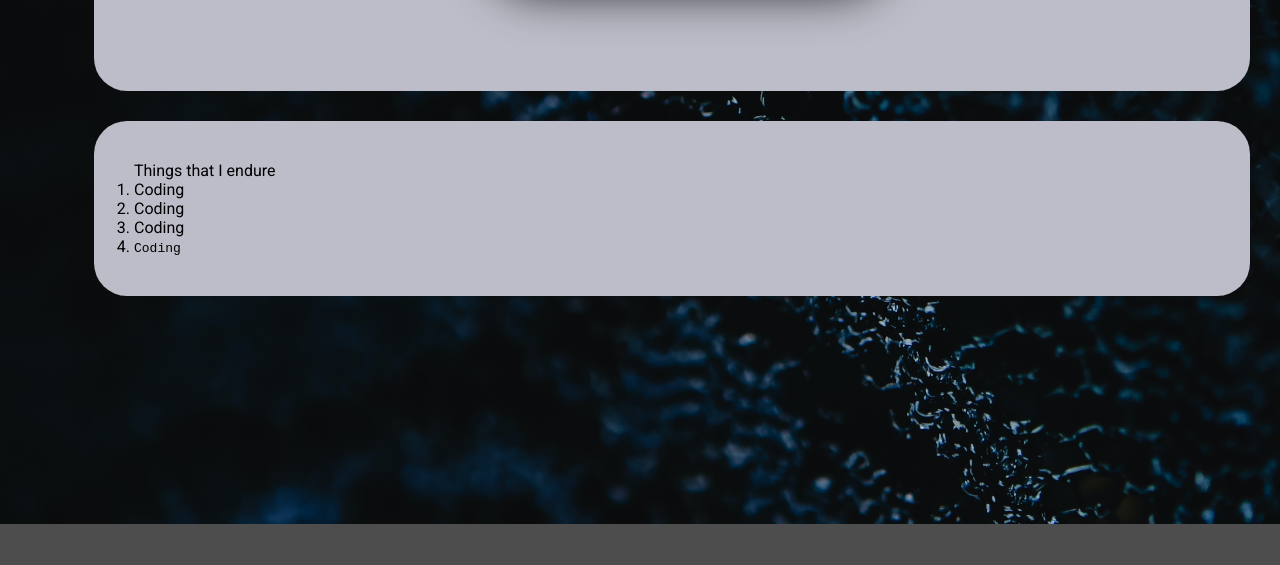
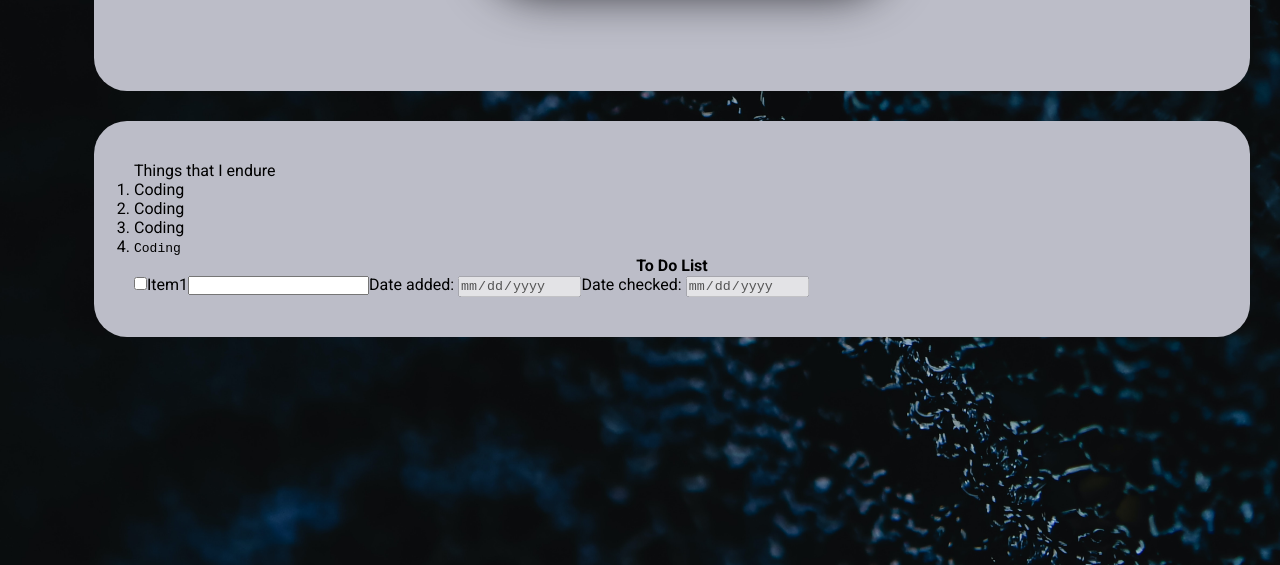
Before and after one commit to cyvu/school, a plain HTML site: page index.html in a window 1280 px wide. Shown: the part 855-1420 px from the top of the page. Before the commit the page ends 1379 px from the top, so only its background shows below. Drawn offline with Linux system fonts and the light colour scheme.

Commit message:
converted form to js

```diff
--- a/index.html
+++ b/index.html
@@ -37,6 +37,15 @@
               <li>Coding</li>
               <li><pre>Coding</pre></li>
           </ol>
+
+
+
+        <section>
+          <h1>To Do List</h1>
+
+          <form id="form-todo" action="/">
+          </form>
+
         </article>
       </section>
     </main>
@@ -48,4 +57,5 @@
     </footer>
   </body>
   <script defer src="/js/image_gallery.js"></script>
+  <script defer src="/js/form/todo-list.js"></script>
 </html>
--- /dev/null
+++ b/js/form/todo-list.js
@@ -0,0 +1,67 @@
+finalForm()
+
+
+function addTodoListItem(index) {
+
+  /* Inputs */
+  const input_checkbox = document.createElement("input")
+  input_checkbox.setAttribute("type", "checkbox")
+  input_checkbox.setAttribute("id",   "item" + index)
+  input_checkbox.setAttribute("name", "check" + index)
+
+  const input_text = document.createElement("input")
+  input_text.setAttribute("type", "text")
+  input_text.setAttribute("id",   "text" + index)
+  input_text.setAttribute("name", "text" + index)
+
+  const input_date_add = document.createElement("input")
+  input_date_add.setAttribute("type", "date")
+  input_date_add.setAttribute("id",   "date_add" + index)
+  input_date_add.setAttribute("name", "date_add" + index)
+  input_date_add.setAttribute("disabled",  "")
+
+  const input_date_check = document.createElement("input")
+  input_date_check.setAttribute("type", "date")
+  input_date_check.setAttribute("id",   "date_check" + index)
+  input_date_check.setAttribute("name", "date_check" + index)
+  input_date_check.setAttribute("disabled",  "")
+
+  /* Labels */
+  const label_text = document.createElement("label")
+  label_text.setAttribute("for",  "text" + index)
+  label_text.innerText = "Item" + index
+
+  const label_date_add = document.createElement("label")
+  label_date_add.setAttribute("for",  "date_add" + index)
+  label_date_add.innerText = "Date added: "
+
+  const label_date_check = document.createElement("label")
+  label_date_check.setAttribute("for",  "date_check" + index)
+  label_date_check.innerText = "Date checked: "
+
+  /* Construct the form item */
+  const target = document.querySelector("#form-todo")
+  target.appendChild(input_checkbox)
+  target.appendChild(label_text)
+  target.appendChild(input_text)
+  target.appendChild(label_date_add)
+  target.appendChild(input_date_add)
+  target.appendChild(label_date_check)
+  target.appendChild(input_date_check)
+
+  return (label)
+}
+
+function constructToDoList(nrOfItems) {
+  const item = addTodoListItem(1)
+
+  //document.createElement("input")
+  console.log(item)
+
+  const target = document.querySelector("#form-todo")
+  target.appendChild(item)
+}
+
+function finalForm() {
+  constructToDoList(1)
+}
```
